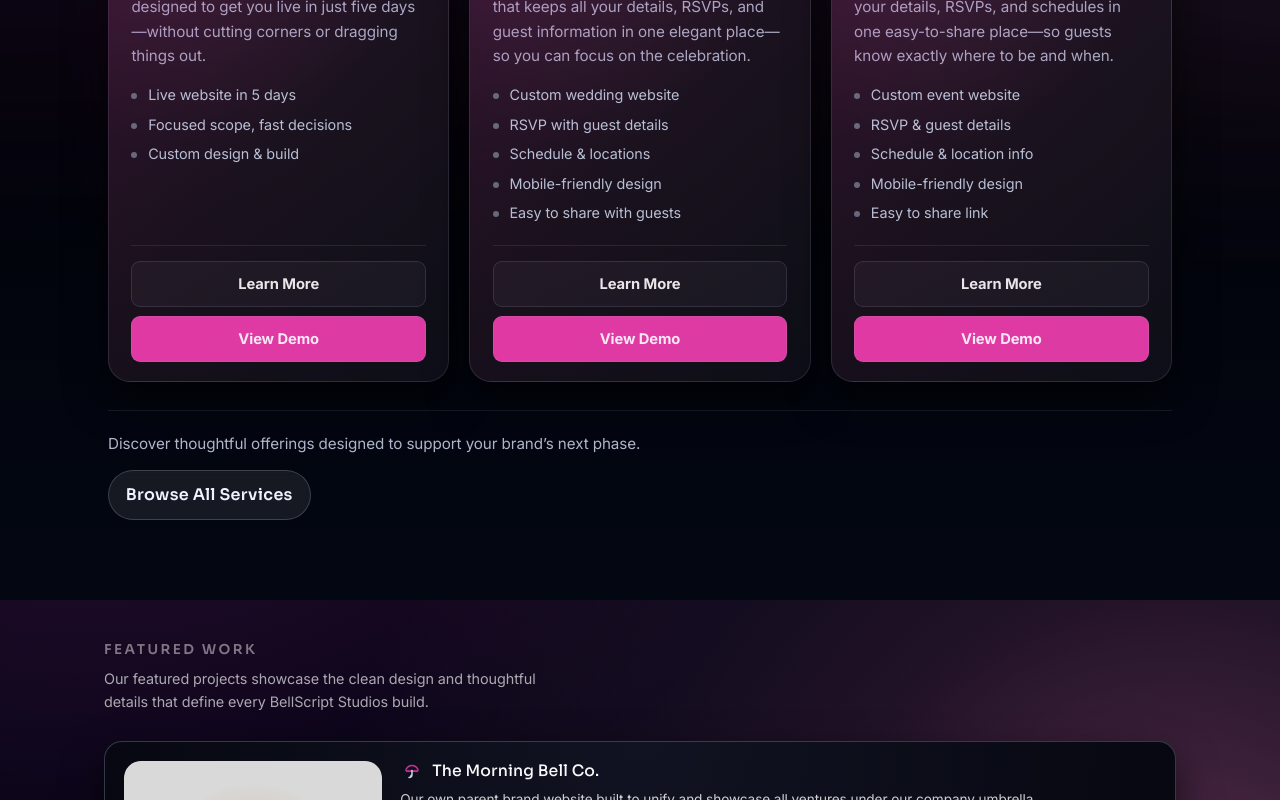
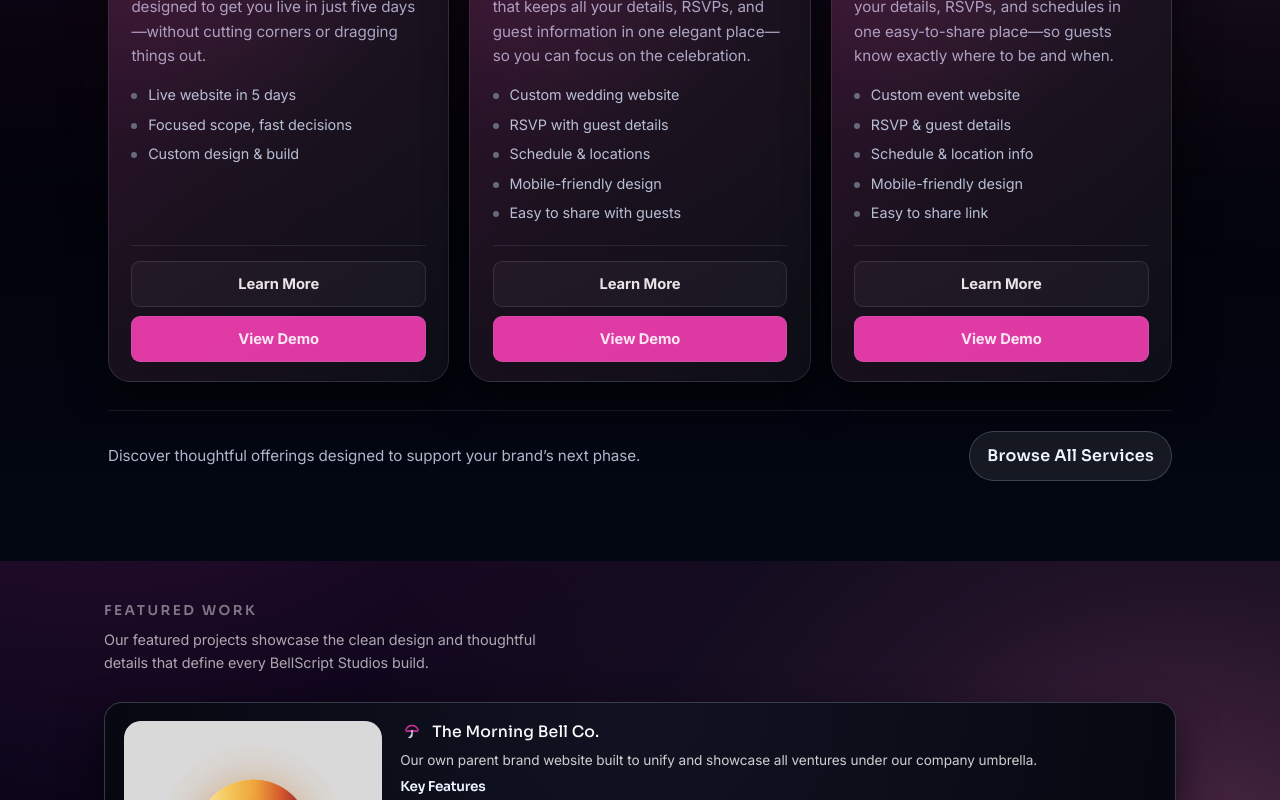
Before and after one commit to BellScriptStudios/bellscript-v2, a Next.js app: page / in a window 1280 px wide. Shown: the part 655-1455 px from the top of the page. Built offline with nearby package versions, Linux system fonts and the light colour scheme; a web font is replaced by a local one.

Commit message:
fix: featured servicescta row

```diff
--- a/src/app/Styles/FeaturedServices.module.css
+++ b/src/app/Styles/FeaturedServices.module.css
@@ -350,3 +350,11 @@
     inset 0 0 0 1px rgba(var(--accent), 0.55),
     0 6px 16px rgba(var(--accent), 0.35);
 }
+
+@media (min-width:1010px) {
+  .servicesCta {
+    flex-direction: row;
+    justify-content: space-between;
+    align-items: center;
+  }
+}
```
